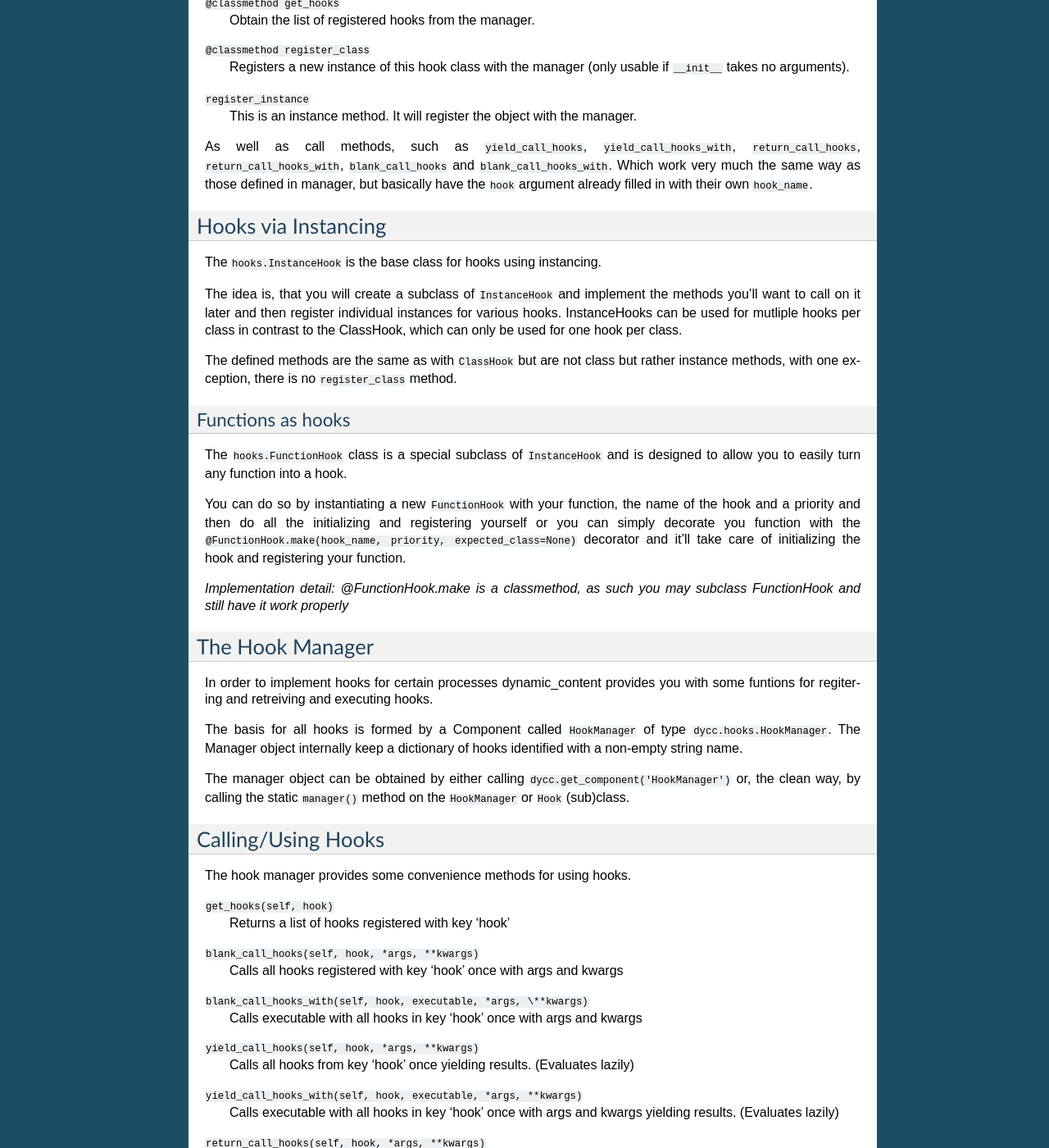
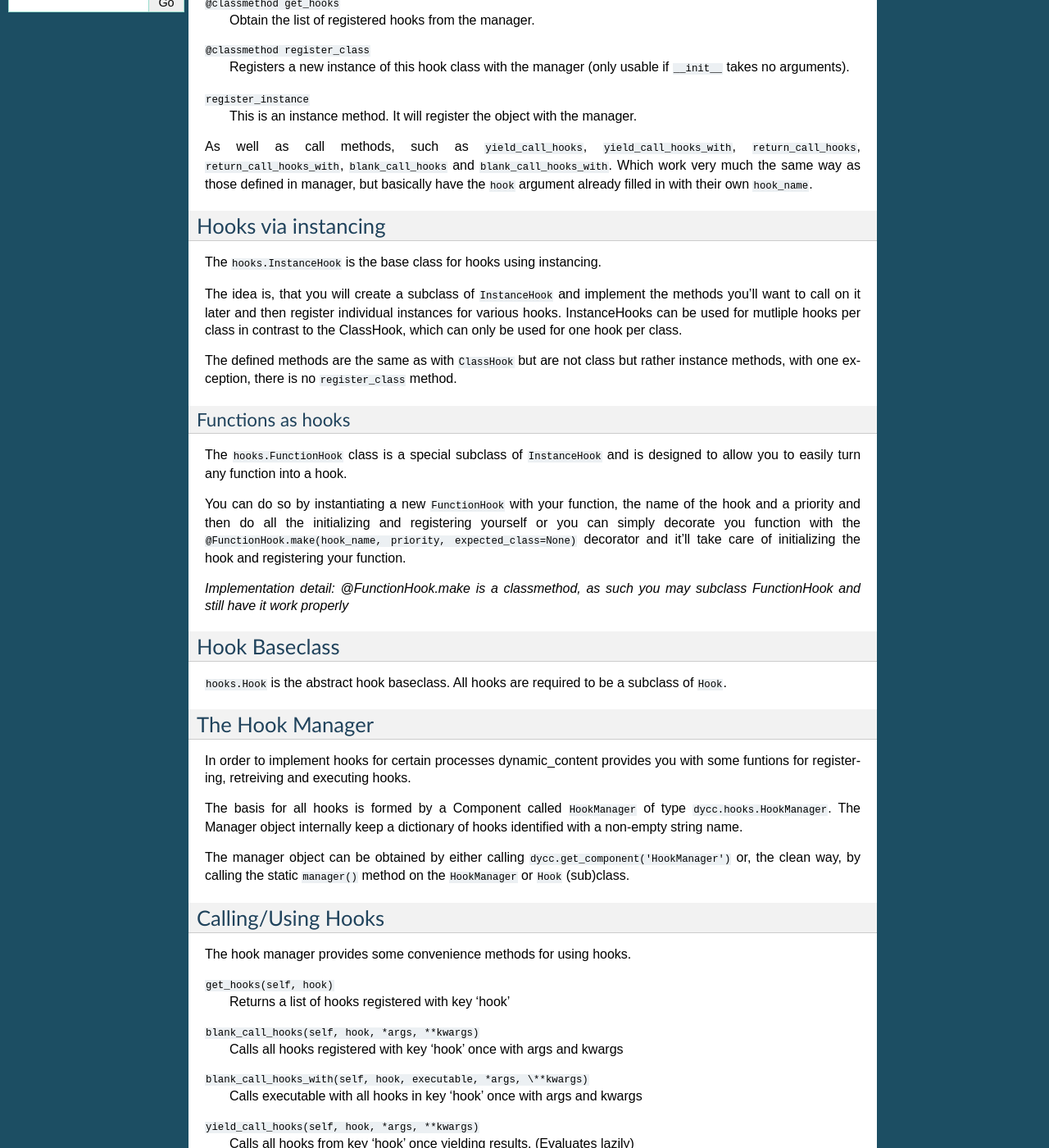
Before and after one commit to JustusAdam/dynamic_content_documentation, a Sphinx documentation site: the page built from source/hooks.rst, in a window 1280 px wide and 1400 px high, scrolled down 406 px. Shown: the whole window at 82% size. Built offline with Sphinx 7.4.7, drawn with Linux system fonts in a browser that asks for light colours; formulas are drawn with MathJax 3; some of the changed text lies outside the part shown.

Commit message:
updated hooks doc

```diff
--- a/source/hooks.rst
+++ b/source/hooks.rst
@@ -26,7 +26,7 @@
 
 As well as call methods, such as ``yield_call_hooks``, ``yield_call_hooks_with``, ``return_call_hooks``, ``return_call_hooks_with``, ``blank_call_hooks`` and ``blank_call_hooks_with``. Which work very much the same way as those defined in manager, but basically have the ``hook`` argument already filled in with their own ``hook_name``.
 
-Hooks via Instancing
+Hooks via instancing
 --------------------
 
 The ``hooks.InstanceHook`` is the base class for hooks using instancing.
@@ -44,10 +44,15 @@
 
 *Implementation detail: @FunctionHook.make is a classmethod, as such you may subclass FunctionHook and still have it work properly*
 
+Hook Baseclass
+--------------
+
+``hooks.Hook`` is the abstract hook baseclass. All hooks are required to be a subclass of ``Hook``.
+
 The Hook Manager
 ----------------
 
-In order to implement hooks for certain processes dynamic_content provides you with some funtions for regitering and retreiving and executing hooks.
+In order to implement hooks for certain processes dynamic_content provides you with some funtions for registering, retreiving and executing hooks.
 
 The basis for all hooks is formed by a Component called ``HookManager`` of type ``dycc.hooks.HookManager``. The Manager object internally keep a dictionary of hooks identified with a non-empty string name.
 
```
